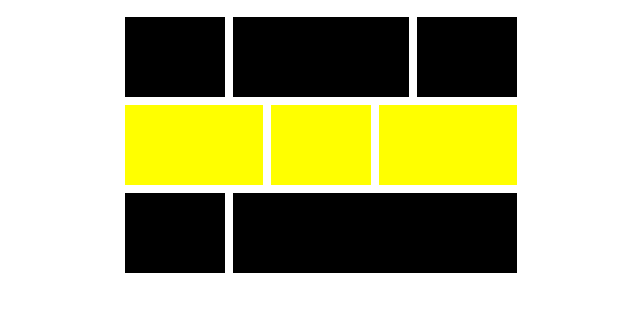
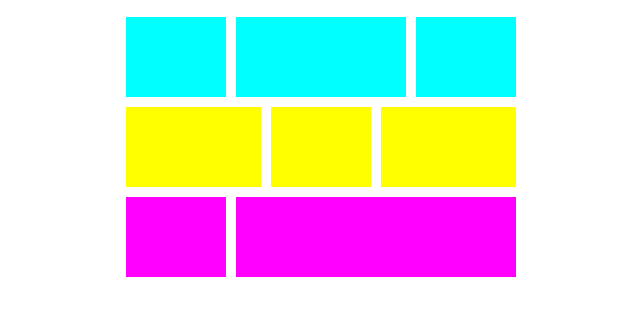
Before and after one commit to vilentarasenko/Flexboxes, a plain HTML site: page index.html in a window 1280 px wide. Shown: the whole page, without its empty margins (319-959 px from the left). Drawn offline with Linux system fonts and the light colour scheme.

Commit message:
Add files via upload

```diff
--- a/index.html
+++ b/index.html
@@ -2,19 +2,19 @@
 <html lang="ru">
  <head>
      <meta charset="utf-8">
-     <title>кирпичики</title>
+     <title>Кирпичики</title>
      <link href="style.css" rel="stylesheet">
  </head>
  <body class="exam">
      <div class="brick-layout">
-         <div class="brick color-black"></div>
-         <div class="brick color-black"></div>
-         <div class="brick color-black"></div>
+         <div class="brick color-aqua"></div>
+         <div class="brick color-aqua"></div>
+         <div class="brick color-aqua"></div>
          <div class="brick color-yellow"></div>
          <div class="brick color-yellow"></div>
          <div class="brick color-yellow"></div>
-         <div class="brick color-black"></div>
-         <div class="brick color-black"></div>
+         <div class="brick color-fuchsia"></div>
+         <div class="brick color-fuchsia"></div>
      </div>
  </body>
 </html>
--- a/style.css
+++ b/style.css
@@ -3,7 +3,7 @@ body{
 }
 .brick-layout {
     width: 400px;
-    padding: 5px;
+    padding: 4px;
     box-sizing: content-box;
     display: flex;
     flex-wrap: wrap;
@@ -13,8 +13,8 @@ body{
 
 .brick {
     min-height: 80px;
-    min-width: 60px;
-    margin: 4px;
+    min-width: 50px;
+    margin: 5px;
     flex-basis: 100px;
 }
 
@@ -22,9 +22,9 @@ body{
     flex-grow: 1;
 }
 
-.color-black{
+.color-aqua{
     justify-items: start;
-    background-color: black;
+    background-color: aqua;
 
 }
 
@@ -33,7 +33,7 @@ body{
     background-color: yellow;
 }
 
-.color-black{
+.color-fuchsia{
     justify-items: end;
-    background-color: black;
+    background-color: fuchsia;
 }
```
